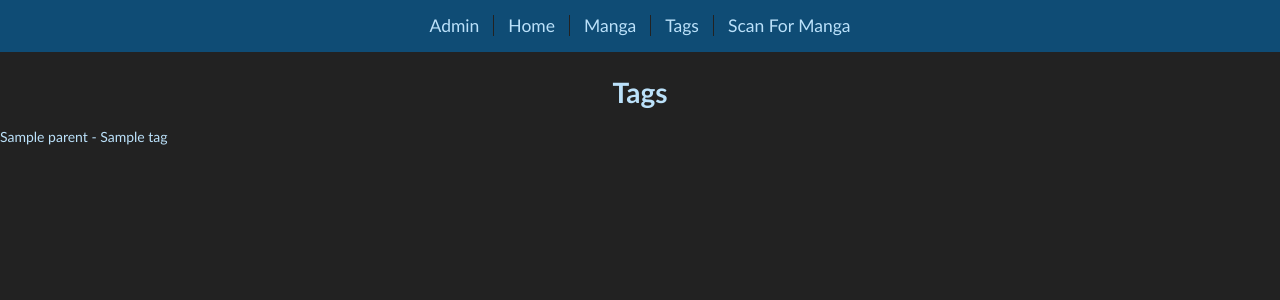
After one commit to fenixn/djmanga, a Django app: template www/tags/templates/tags/index.html in a window 1280 px wide. The commit adds this page. Shown: the top 300 px of the page. Run offline with Django 3.2, Linux system fonts and the light colour scheme; the template is opened without the code that fills it: most values are stand-ins (such as "Sample title", 1, 10 or a date in 2020).

```diff
--- a/docker/python/requirements.txt
+++ b/docker/python/requirements.txt
@@ -1,3 +1,3 @@
 Django>=2.0,<3.0
 psycopg2>=2.7,<3.0
-natsort>=3.0
+natsort>=7.0
--- a/www/djmanga/urls.py
+++ b/www/djmanga/urls.py
@@ -23,6 +23,7 @@ from django.urls import include, path
 urlpatterns = [
     path('', include('reader.urls')),
     path('manga/', include('manga.urls')),
+    path('tags/', include('tags.urls')),
     path('admin/', admin.site.urls),
 ]
 
--- /dev/null
+++ b/www/reader/static/reader/style.css
@@ -0,0 +1,3 @@
+main {
+    color: red;
+}
--- a/www/reader/templates/base.html
+++ b/www/reader/templates/base.html
@@ -17,6 +17,7 @@
                 <li><a href="{{ BASE_URL }}/admin">Admin</a></li>
                 <li><a href="{{ BASE_URL }}/">Home</a></li>
                 <li><a href="{{ BASE_URL }}/manga">Manga</a></li>
+                <li><a href="{{ BASE_URL }}/tags">Tags</a></li>
                 <li class='last'><a href="{{ BASE_URL }}/manga/scan/">Scan For Manga</a></li>
             </ul>
         </nav>
--- /dev/null
+++ b/www/tags/templates/tags/index.html
@@ -0,0 +1,27 @@
+{% extends "base.html" %}
+
+{% block title %}Djmanga Reader - Tags{% endblock %}
+
+{% block content %}
+  <div class='tags'>
+    <h1>Tags</h1>
+    {% if tags_list %}
+      <ul class='tags__list'>
+      {% for tag in tags_list %}
+        <li>
+          <a href="">
+            <span>
+                {% if tag.parent %}
+                    {{ tag.parent}} -
+                {% endif %}
+                {{ tag.name }}
+            </span>
+          </a>
+        </li>
+      {% endfor %}
+      </ul>
+    {% else %}
+      <p>There are not yet any tags</p>
+    {% endif %}
+  </div>
+{% endblock %}
```
Also changed, not shown: www/manga/models/scan.py (+7 -10 lines), www/manga/templates/manga/index.html (+17 -4 lines), www/tags/urls.py (added, +8 -0 lines), www/tags/views.py (+18 -2 lines), 1 other file.
